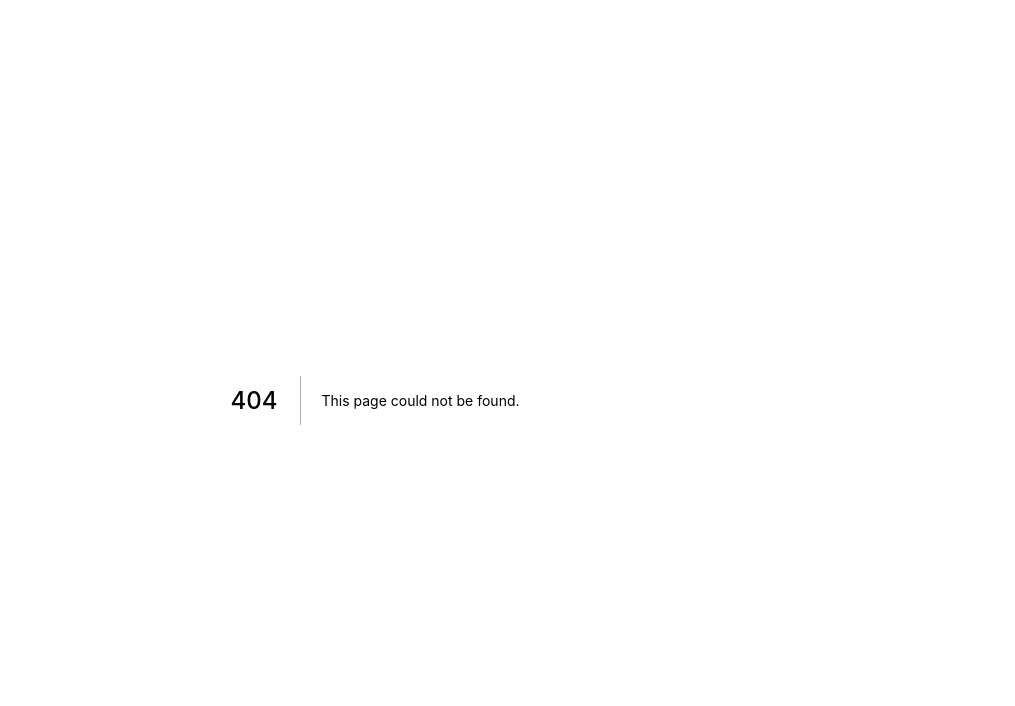
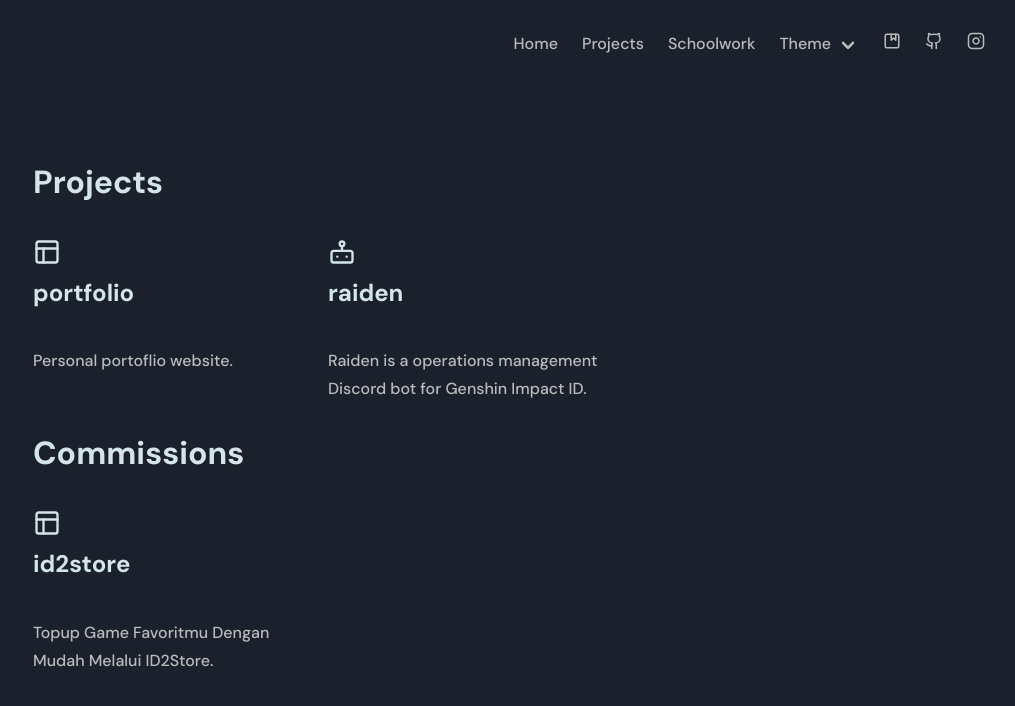
Before and after one commit to yehezkieldio/portfolio-old, a Next.js app: page /projects in a window 1280 px wide. Before the commit this address had no page. Shown: the top 706 px of the page, without its empty margins (265-1280 px from the left). Built offline with nearby package versions, Linux system fonts and the light colour scheme.

Commit message:
feat: projects and toggleable themes

```diff
--- /dev/null
+++ b/contents/projects/Projects.md
@@ -0,0 +1,19 @@
+---
+display: Projects
+projects:
+    - name: "portfolio"
+      link: "https://github.com/LichKing112/portfolio"
+      desc: "Personal portoflio website."
+      icon: "web"
+    - name: "raiden"
+      link: "https://github.com/LichKing112/raiden"
+      desc: "Raiden is a operations management Discord bot for Genshin Impact ID."
+      icon: "bot"
+commissions:
+    - name: "id2store"
+      link: "https://id2store.com/"
+      desc: "Topup Game Favoritmu Dengan Mudah Melalui ID2Store."
+      icon: "web"
+---
+
+# test
--- /dev/null
+++ b/src/components/List.tsx
@@ -0,0 +1,55 @@
+import { Bot, Layout, FileCode } from "lucide-react";
+import Link from "next/link";
+
+import { ProjectsInterface } from "../interfaces/Projects";
+
+interface IProps {
+    display: string;
+    projects: ProjectsInterface[];
+}
+
+export const List = (props: IProps) => {
+    return (
+        <div className="list">
+            <h1 className="title">{props.display}</h1>
+            <div className="columns is-multiline is-desktop list-item">
+                {props.projects.map((item: ProjectsInterface) => {
+                    return (
+                        <div className="column is-5" key={item.name}>
+                            {(() => {
+                                switch (item.icon) {
+                                    case "bot":
+                                        return (
+                                            <span className="is-icon">
+                                                <Bot size={28} />
+                                            </span>
+                                        );
+                                    case "web":
+                                        return (
+                                            <span className="is-icon">
+                                                <Layout size={28} />
+                                            </span>
+                                        );
+                                    default:
+                                        return (
+                                            <span className="is-icon">
+                                                <FileCode size={28} />
+                                            </span>
+                                        );
+                                }
+                            })()}
+                            <h2 className="title is-4">
+                                <Link href={item.link}>
+                                    <a>{item.name}</a>
+                                </Link>
+                            </h2>
+                            <p className="subtitle">{item.desc}</p>
+                        </div>
+                    );
+                })}
+            </div>
+        </div>
+    );
+};
+
+export default List;
--- a/src/components/layouts/Navbar.tsx
+++ b/src/components/layouts/Navbar.tsx
@@ -1,8 +1,7 @@
 import Link from "next/link";
-import { Component } from "react";
+import { Component, createRef } from "react";
 
 import { Album, Github, Instagram } from "lucide-react";
-import { GITHUB_LINK, INSTAGRAM_LINK } from "../../config/links";
 
 interface IProps {}
 
@@ -25,6 +24,42 @@ export class Navbar extends Component<IProps, IStates> {
                 isActive: !prevState.isActive,
             };
         });
+    };
+
+    private _handleTheme = (theme: string) => {
+        if (process.browser) {
+            switch (theme) {
+                case "personal":
+                    document.documentElement.setAttribute(
+                        "data-theme",
+                        "personal"
+                    );
+                    localStorage.setItem("theme", "personal");
+                    break;
+                case "tokyo-night-storm":
+                    document.documentElement.setAttribute(
+                        "data-theme",
+                        "tokyo-night-storm"
+                    );
+                    localStorage.setItem("theme", "tokyo-night-storm");
+
+                    break;
+                case "gruvbox":
+                    document.documentElement.setAttribute(
+                        "data-theme",
+                        "gruvbox"
+                    );
+                    localStorage.setItem("theme", "gruvbox");
+                    break;
+                case "levamentum":
+                    document.documentElement.setAttribute(
+                        "data-theme",
+                        "levamentum"
+                    );
+                    localStorage.setItem("theme", "levamentum");
+                    break;
+            }
+        }
     };
 
     render() {
@@ -65,6 +100,43 @@ export class Navbar extends Component<IProps, IStates> {
                         <Link href="/schoolwork">
                             <a className="navbar-item">Schoolwork</a>
                         </Link>
+                        <div className="navbar-item has-dropdown is-hoverable">
+                            <a className="navbar-link">Theme</a>
+
+                            <div className="navbar-dropdown">
+                                <a
+                                    className="navbar-item"
+                                    onClick={() =>
+                                        this._handleTheme("personal")
+                                    }
+                                >
+                                    Personalized
+                                </a>
+                                <a
+                                    className="navbar-item"
+                                    onClick={() =>
+                                        this._handleTheme("tokyo-night-storm")
+                                    }
+                                >
+                                    Tokyo Night Storm
+                                </a>
+                                <a
+                                    className="navbar-item"
+                                    onClick={() =>
+                                        this._handleTheme("levamentum")
+                                    }
+                                >
+                                    Levamentum
+                                </a>
+                                <a
+                                    className="navbar-item"
+                                    onClick={() => this._handleTheme("gruvbox")}
+                                >
+                                    Gruvbox
+                                </a>
+                            </div>
+                        </div>
+
                         <Link href="/bookmarks">
                             <a className="navbar-item is-icon">
                                 <span className="is-hidden-desktop">
@@ -75,7 +147,7 @@ export class Navbar extends Component<IProps, IStates> {
                                 </span>
                             </a>
                         </Link>
-                        <Link href={GITHUB_LINK}>
+                        <Link href="https://github.com/LichKing112">
                             <a className="navbar-item is-icon">
                                 <span className="is-hidden-desktop">
                                     GitHub
@@ -85,7 +157,7 @@ export class Navbar extends Component<IProps, IStates> {
                                 </span>
                             </a>
                         </Link>
-                        <Link href={INSTAGRAM_LINK}>
+                        <Link href="https://www.instagram.com/yhezkiel.dio/">
                             <a className="navbar-item is-icon">
                                 <span className="is-hidden-desktop">
                                     Instagram
--- a/src/config/links.ts
+++ /dev/null
@@ -1,4 +0,0 @@
-export const GITHUB_LINK = "https://github.com/LichKing112";
-export const INSTAGRAM_LINK = "https://www.instagram.com/yhezkiel.dio/";
-export const DISCORD_LINK = "https://discord.com/users/327849142774923266";
-export const ANILIST_LINK = "https://anilist.co/user/LichKing112/";
--- /dev/null
+++ b/src/interfaces/Projects.ts
@@ -0,0 +1,8 @@
+export interface ProjectsInterface {
+    name: string;
+    link: string;
+    desc: string;
+    icon: string;
+}
+
+export interface CommissionsInterface extends ProjectsInterface {}
--- a/src/pages/_app.tsx
+++ b/src/pages/_app.tsx
@@ -1,10 +1,18 @@
 import type { AppProps } from "next/app";
 import Head from "next/head";
 
-// import "bulma/css/bulma.min.css";
 import "../styles/index.scss";
 
 export const _app = ({ Component, pageProps }: AppProps) => {
+    if (process.browser) {
+        const currentTheme = localStorage.getItem("theme")
+            ? localStorage.getItem("theme")
+            : null;
+
+        if (currentTheme) {
+            document.documentElement.setAttribute("data-theme", currentTheme);
+        }
+    }
     return (
         <>
             <Head>
--- /dev/null
+++ b/src/pages/projects.tsx
@@ -0,0 +1,50 @@
+import type { NextPage } from "next";
+
+import fs from "fs";
+import path from "path";
+import matter from "gray-matter";
+
+import Default from "../components/layouts/Default";
+import Section from "../components/Section";
+import List from "../components/List";
+
+import {
+    ProjectsInterface,
+    CommissionsInterface,
+} from "../interfaces/Projects";
+
+interface IProps {
+    projects: ProjectsInterface[];
+    commissions: CommissionsInterface[];
+}
+
+export const Projects: NextPage<IProps> = ({ projects, commissions }) => {
+    console.log(projects);
+    return (
+        <Default>
+            <Section>
+                <List display="Projects" projects={projects} />
+                <List display="Commissions" projects={commissions} />
+            </Section>
+        </Default>
+    );
+};
+
+export async function getStaticProps() {
+    const contents = path.join(process.cwd(), "contents");
+
+    const content = fs
+        .readFileSync(`${contents}/projects/Projects.md`)
+        .toString();
+    const dataProjects = matter(content).data.projects;
+    const dataCommissions = matter(content).data.commissions;
+
+    return {
+        props: {
+            projects: dataProjects,
+            commissions: dataCommissions,
+        },
+    };
+}
+
+export default Projects;
--- a/src/styles/_overrides.scss
+++ b/src/styles/_overrides.scss
@@ -13,6 +13,17 @@ $navbar-item-active-color: var(--primary-foreground);
 $navbar-item-hover-background-color: transparent;
 $navbar-item-active-background-color: transparent;
 
+$navbar-dropdown-background-color: transparent;
+
+$navbar-dropdown-arrow: var(--secondary-foreground);
+$navbar-dropdown-border-top: 0 solid transparent;
+
+$navbar-dropdown-item-hover-color: var(--primary-foreground);
+$navbar-dropdown-item-active-color: var(--primary-foreground);
+
+$navbar-dropdown-item-hover-background-color: transparent;
+$navbar-dropdown-item-active-background-color: transparent;
+
 $title-color: var(--primary-foreground);
 $subtitle-color: var(--secondary-foreground);
 
--- a/src/styles/_themes.scss
+++ b/src/styles/_themes.scss
@@ -12,3 +12,7 @@
 [data-theme="gruvbox"] {
     @include spread-map($theme-map-gruvbox);
 }
+
+[data-theme="levamentum"] {
+    @include spread-map($theme-map-levamentum);
+}
--- a/src/styles/_variables.scss
+++ b/src/styles/_variables.scss
@@ -35,3 +35,13 @@ $theme-map-gruvbox: (
     "primary-foreground": #fbf1c7,
     "secondary-foreground": #a89984,
 );
+
+/* -------------------------------------------------------------------------- */
+/*                                 LEVAMENTUM                                 */
+/* -------------------------------------------------------------------------- */
+
+$theme-map-levamentum: (
+    "primary-background": #13141d,
+    "primary-foreground": #cfd1dd,
+    "secondary-foreground": #a9acc2,
+);
--- a/src/styles/index.scss
+++ b/src/styles/index.scss
@@ -72,6 +72,23 @@ body {
 /*                                   OTHERS                                   */
 /* -------------------------------------------------------------------------- */
 
+.list {
+    & > .title {
+        margin-top: 0.5rem;
+    }
+
+    .list-item {
+        margin-top: 1.125rem;
+        margin-bottom: 1.125rem;
+    }
+
+    .is-icon {
+        svg {
+            color: var(--primary-foreground);
+        }
+    }
+}
+
 .container {
     padding: 1.125rem;
     max-width: 45rem;
```
